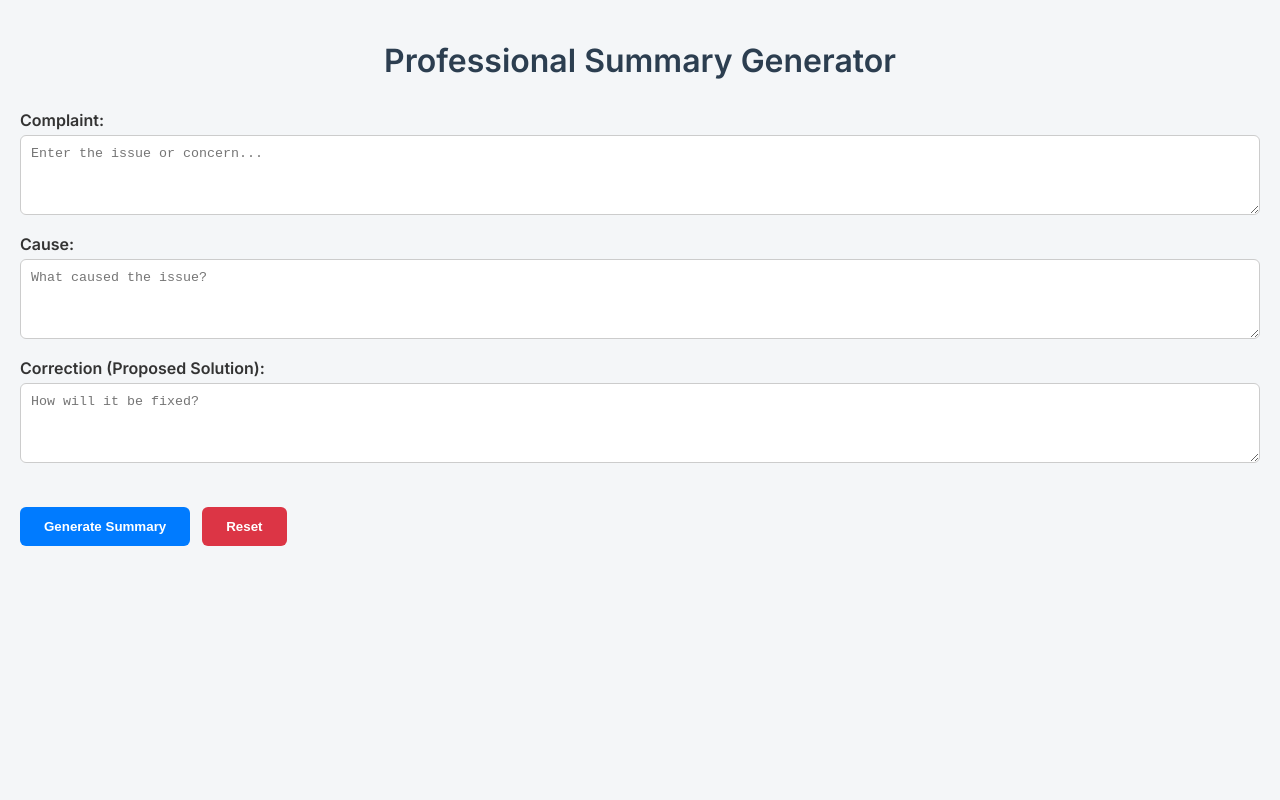
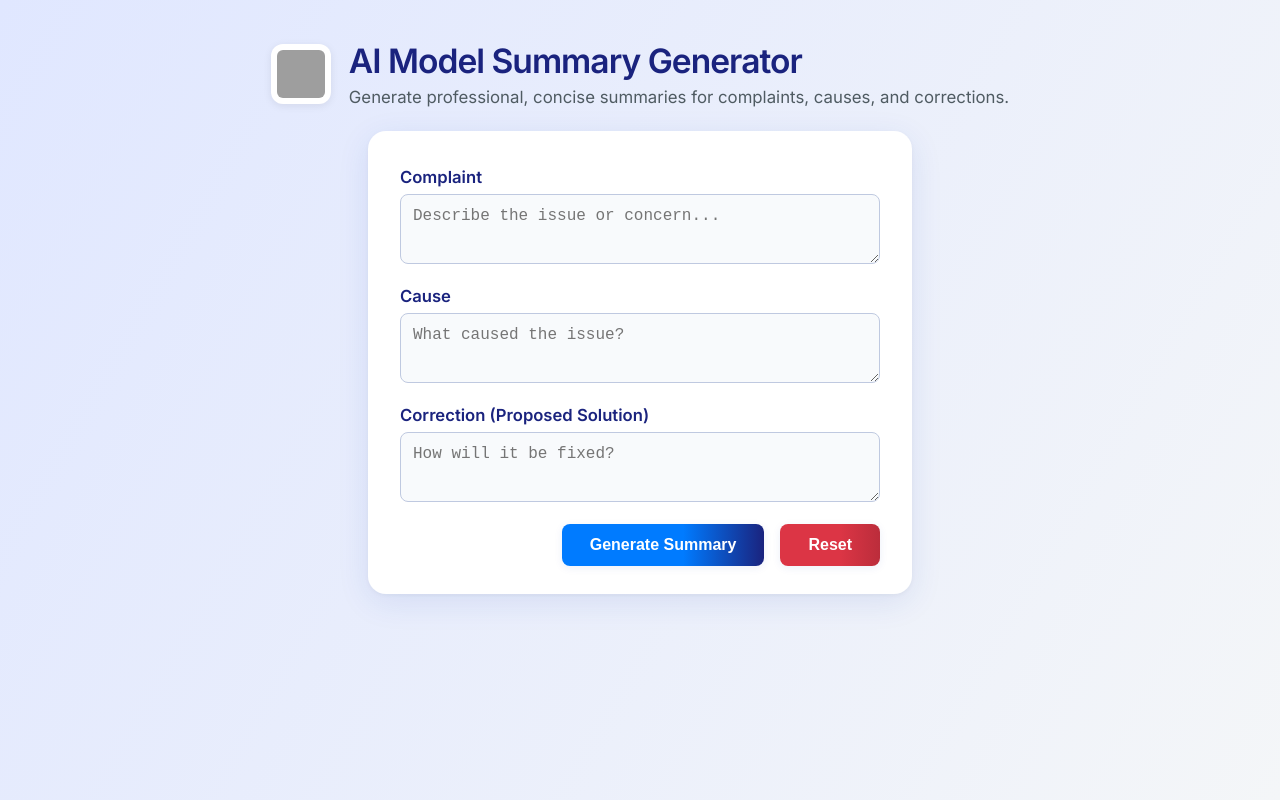
Before and after one commit to mygithubkg/ai_use_solver, a website: page public/index.html in a window 1280 px wide. Drawn offline with Linux system fonts and the light colour scheme; grey boxes are pictures that could not be loaded.

Commit message:
Modification 1

```diff
--- a/public/index.html
+++ b/public/index.html
@@ -13,20 +13,34 @@
 </head>
 <body>
 
-  <h1>Professional Summary Generator</h1>
 
-  <label for="complaint">Complaint:</label>
-  <textarea id="complaint" placeholder="Enter the issue or concern..."></textarea>
+  <div class="brand-header">
+    <img src="https://img.icons8.com/ios-filled/50/007bff/summary-list.png" alt="Logo" class="brand-logo"/>
+    <div>
+      <h1>AI Model Summary Generator</h1>
+      <p class="subtitle">Generate professional, concise summaries for complaints, causes, and corrections.</p>
+    </div>
+  </div>
 
-  <label for="cause">Cause:</label>
-  <textarea id="cause" placeholder="What caused the issue?"></textarea>
-
-  <label for="correction">Correction (Proposed Solution):</label>
-  <textarea id="correction" placeholder="How will it be fixed?"></textarea>
-
-  <div class="button-group">
-    <button onclick="generate()">Generate Summary</button>
-    <button class="reset-btn" onclick="resetFields()">Reset</button>
+  <div class="form-card">
+    <form onsubmit="event.preventDefault(); generate();" autocomplete="off">
+      <div class="form-group">
+        <label for="complaint">Complaint</label>
+        <textarea id="complaint" placeholder="Describe the issue or concern..." required></textarea>
+      </div>
+      <div class="form-group">
+        <label for="cause">Cause</label>
+        <textarea id="cause" placeholder="What caused the issue?" required></textarea>
+      </div>
+      <div class="form-group">
+        <label for="correction">Correction (Proposed Solution)</label>
+        <textarea id="correction" placeholder="How will it be fixed?" required></textarea>
+      </div>
+      <div class="button-group">
+        <button type="submit">Generate Summary</button>
+        <button type="button" class="reset-btn" onclick="resetFields()">Reset</button>
+      </div>
+    </form>
   </div>
 
   <div id="output"></div>
--- a/public/style.css
+++ b/public/style.css
@@ -1,110 +1,205 @@
+
 body {
   font-family: 'Inter', sans-serif;
-  background-color: #f4f6f8;
+  background: linear-gradient(120deg, #e0e7ff 0%, #f4f6f8 100%);
+  min-height: 100vh;
   margin: 0;
-  padding: 20px;
+  padding: 0;
   color: #333;
+  display: flex;
+  flex-direction: column;
+  align-items: center;
+}
+
+
+.brand-header {
+  display: flex;
+  align-items: center;
+  gap: 18px;
+  margin-top: 40px;
+  margin-bottom: 24px;
+  justify-content: center;
+}
+
+.brand-logo {
+  width: 48px;
+  height: 48px;
+  border-radius: 12px;
+  box-shadow: 0 2px 8px rgba(0,0,0,0.08);
+  background: #fff;
+  padding: 6px;
 }
 
 h1 {
-  text-align: center;
-  margin-bottom: 30px;
-  color: #2c3e50;
+  margin: 0 0 6px 0;
+  color: #1a237e;
+  font-size: 2.1rem;
+  font-weight: 700;
+  letter-spacing: -1px;
+}
+
+.subtitle {
+  margin: 0;
+  color: #4f5b62;
+  font-size: 1.05rem;
+  font-weight: 400;
+}
+
+
+.form-card {
+  background: #fff;
+  border-radius: 18px;
+  box-shadow: 0 8px 32px rgba(30, 64, 175, 0.10), 0 1.5px 4px rgba(0,0,0,0.04);
+  padding: 36px 32px 28px 32px;
+  max-width: 480px;
+  width: 100%;
+  margin-bottom: 32px;
+}
+
+.form-group {
+  margin-bottom: 18px;
 }
 
 label {
   font-weight: 600;
   display: block;
-  margin-top: 15px;
-  margin-bottom: 5px;
+  margin-bottom: 7px;
+  color: #1a237e;
+  font-size: 1.04rem;
 }
+
 
 textarea {
   width: 100%;
-  height: 80px;
-  padding: 10px;
-  border: 1px solid #ccc;
-  border-radius: 6px;
+  min-height: 70px;
+  padding: 12px;
+  border: 1.5px solid #bfc9e0;
+  border-radius: 8px;
   resize: vertical;
   box-sizing: border-box;
+  font-size: 1rem;
+  background: #f8fafc;
+  transition: border-color 0.2s;
+}
+textarea:focus {
+  border-color: #007bff;
+  outline: none;
+  background: #fff;
 }
 
+
 button {
-  margin-top: 20px;
-  padding: 12px 24px;
-  background-color: #007bff;
+  margin-top: 0;
+  padding: 12px 28px;
+  background: linear-gradient(90deg, #007bff 60%, #1a237e 100%);
   border: none;
-  border-radius: 6px;
+  border-radius: 8px;
   color: white;
   font-weight: 600;
+  font-size: 1rem;
   cursor: pointer;
-  transition: background-color 0.3s ease;
+  transition: background 0.3s, box-shadow 0.3s;
+  box-shadow: 0 2px 8px rgba(30, 64, 175, 0.08);
 }
 
+
 button:hover {
-  background-color: #0056b3;
+  background: linear-gradient(90deg, #0056b3 60%, #3949ab 100%);
+  box-shadow: 0 4px 16px rgba(30, 64, 175, 0.13);
 }
 
+
 #output {
-  margin-top: 30px;
+  margin-top: 18px;
+  max-width: 540px;
+  width: 100%;
+  margin-left: auto;
+  margin-right: auto;
 }
 
+
 .summary-box {
-  padding: 20px;
-  border: 1px solid #ddd;
-  border-radius: 10px;
-  background-color: #fff;
-  box-shadow: 0 4px 8px rgba(0,0,0,0.05);
+  padding: 28px 24px 18px 24px;
+  border: 1.5px solid #e3e8f0;
+  border-radius: 16px;
+  background: #fafdff;
+  box-shadow: 0 6px 24px rgba(30, 64, 175, 0.07);
   position: relative;
+  margin-bottom: 24px;
+  font-size: 1.07rem;
 }
 
+
 .summary-box h3 {
-  margin-top: 1rem;
+  margin-top: 1.2rem;
   color: #007bff;
+  font-size: 1.13rem;
+  font-weight: 700;
+  letter-spacing: -0.5px;
 }
+
 
 .copy-btn {
   position: absolute;
-  top: 15px;
-  right: 15px;
-  padding: 6px 12px;
-  font-size: 14px;
+  top: 18px;
+  right: 18px;
+  padding: 7px 16px;
+  font-size: 15px;
   border: none;
-  border-radius: 4px;
-  background-color: #28a745;
+  border-radius: 6px;
+  background: linear-gradient(90deg, #28a745 60%, #218838 100%);
   color: white;
   cursor: pointer;
-  transition: background-color 0.3s ease;
+  transition: background 0.3s;
+  font-weight: 600;
+  box-shadow: 0 1.5px 6px rgba(40,167,69,0.08);
 }
-
 .copy-btn:hover {
-  background-color: #218838;
-}
-
-.copied-msg {
-  font-size: 12px;
-  color: green;
-  margin-top: 8px;
-}
-.button-group {
-  display: flex;
-  gap: 12px;
-  margin-top: 20px;
-}
-
-.reset-btn {
-  background-color: #dc3545;
-}
-
-.reset-btn:hover {
-  background-color: #bb2d3b;
+  background: linear-gradient(90deg, #218838 60%, #28a745 100%);
 }
 
 
+.copied-msg {
+  font-size: 13px;
+  color: #218838;
+  margin-top: 10px;
+  font-weight: 600;
+}
+
+.button-group {
+  display: flex;
+  gap: 16px;
+  margin-top: 18px;
+  justify-content: flex-end;
+}
+
+
+.reset-btn {
+  background: linear-gradient(90deg, #dc3545 60%, #bb2d3b 100%);
+}
+.reset-btn:hover {
+  background: linear-gradient(90deg, #bb2d3b 60%, #dc3545 100%);
+}
+
+
+
 @media (max-width: 600px) {
+  .brand-header {
+    flex-direction: column;
+    gap: 8px;
+    margin-top: 18px;
+  }
+  .form-card {
+    padding: 18px 8px 14px 8px;
+    max-width: 98vw;
+  }
+  .summary-box {
+    padding: 14px 6px 10px 6px;
+    font-size: 0.98rem;
+  }
   .copy-btn {
-    top: 10px;
-    right: 10px;
+    top: 8px;
+    right: 8px;
     padding: 4px 10px;
     font-size: 12px;
   }
```
Also changed, not shown: server.js (indentation only), 1 other file.
